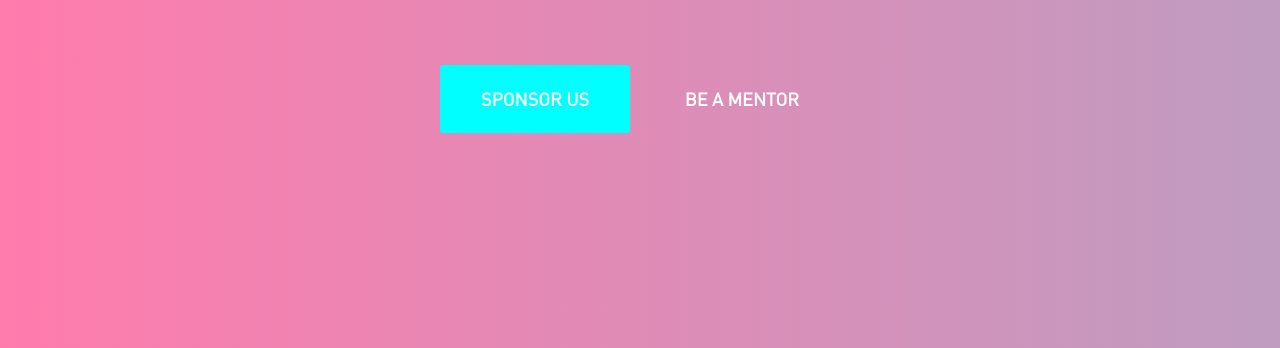
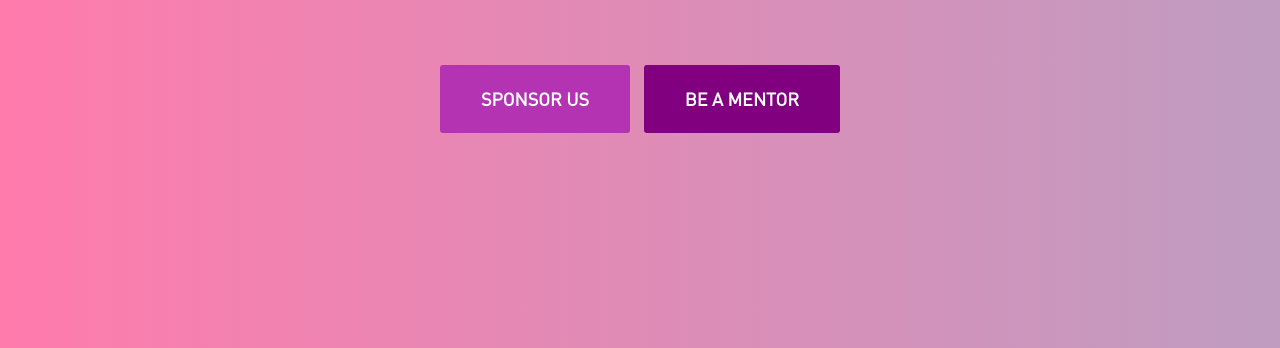
Before and after one commit to AtharvaLarva/Technica-Website-Revamp, a website: page index.html in a window 1280 px wide. In both pictures the pointer is over the link "SPONSOR US". Shown: the part 452-800 px from the top of the page. Drawn offline with nearby package versions, Linux system fonts and the light colour scheme.

Commit message:
reverted main button colors back to purple

```diff
--- a/css/main.css
+++ b/css/main.css
@@ -190,7 +190,7 @@ fieldset[disabled] .btn-primary.active {
 
 .btn-xl {
   font-family: 'DINPro', 'Helvetica', 'sans-serif' ;
-  /*background-color: purple;*/
+  background-color: purple;
   color: white;
   text-transform: uppercase;
   font-weight: 700;
@@ -205,7 +205,7 @@ fieldset[disabled] .btn-primary.active {
 .btn-xl.active,
 .open .dropdown-toggle.btn-xl {
   color: white;
-  background-color: #00ffff;
+  background-color: #B333B3;
 
   /*eases button hover transtion */
   transition: all ease 0.3s;
@@ -541,7 +541,7 @@ section h3.section-subheading {
   background-color: #dcdcdc;
   color: white;
   border-radius: 100%;
-  border: 3px solid #464343;
+  /*border: 3px solid #464343;*/
   text-align: center;
 }
 .timeline > li .timeline-image h4 {
```
